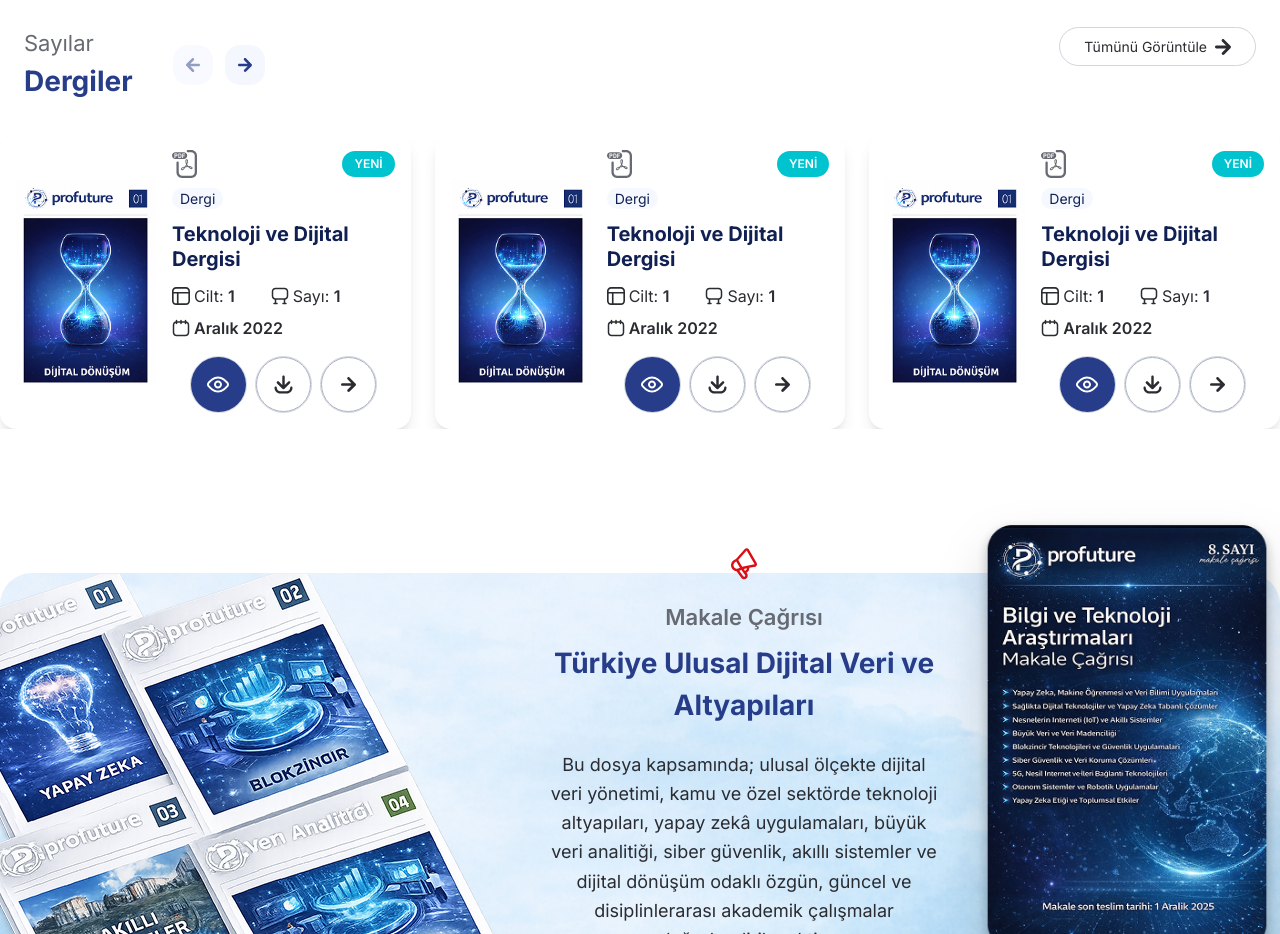
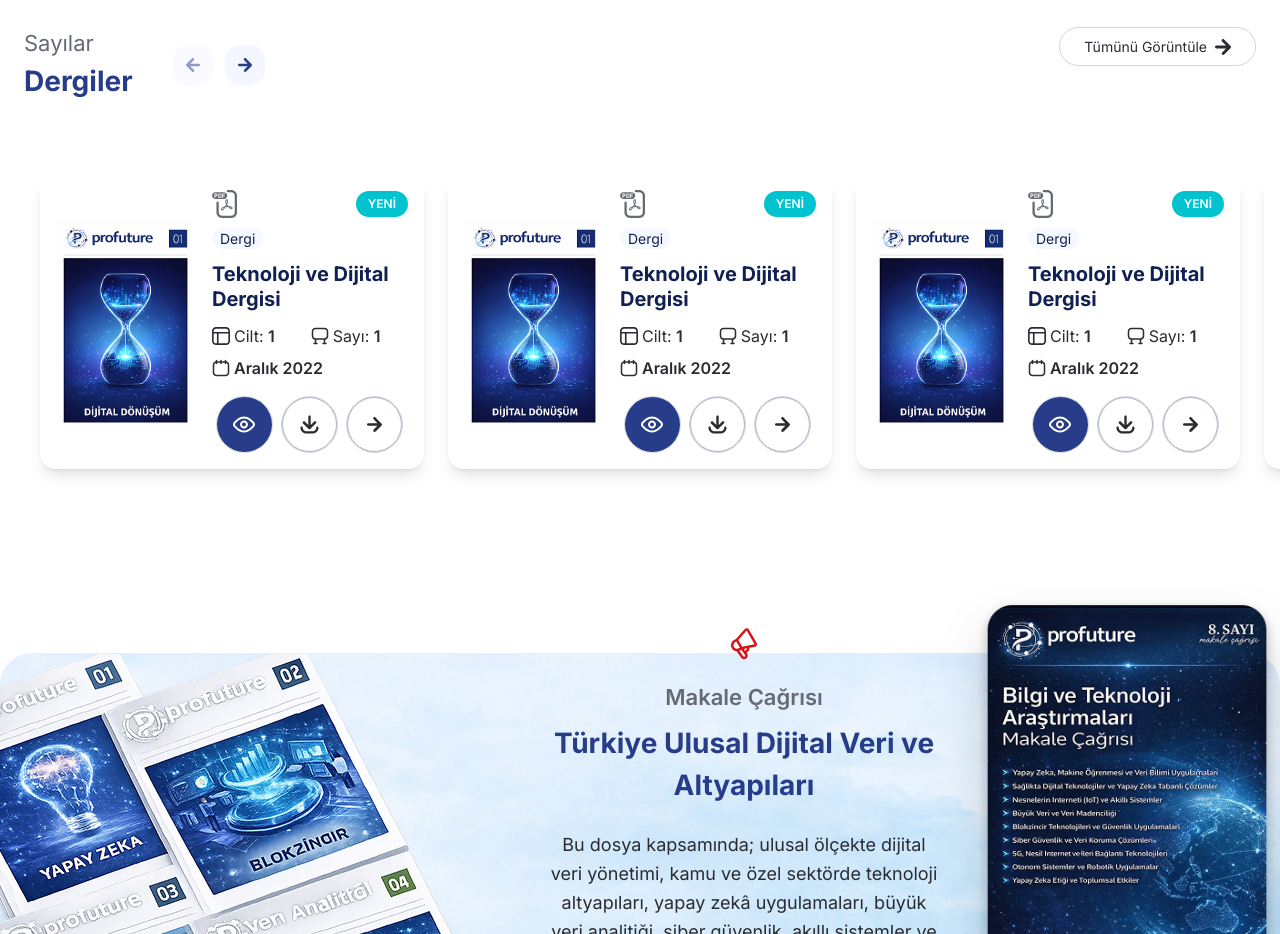
Before and after one commit to fatihbayramm/zeplin-case, a Next.js app: page / in a window 1280 px wide. Shown: the part 1420-2354 px from the top of the page. Built offline with nearby package versions, Linux system fonts and the light colour scheme.

Commit message:
magazineSection fixing.

```diff
--- a/components/home/MagazineSection.tsx
+++ b/components/home/MagazineSection.tsx
@@ -74,7 +74,7 @@
       {/* Cards Container */}
       <div className="relative overflow-hidden max-w-[1600px] mx-auto">
         <div
-          className="flex gap-6 transition-transform duration-500 ease-in-out"
+          className="flex gap-6 transition-transform duration-500 ease-in-out p-10"
           style={{
             transform: `translateX(-${currentIndex * (100 / cardsToShow)}%)`,
           }}
```
